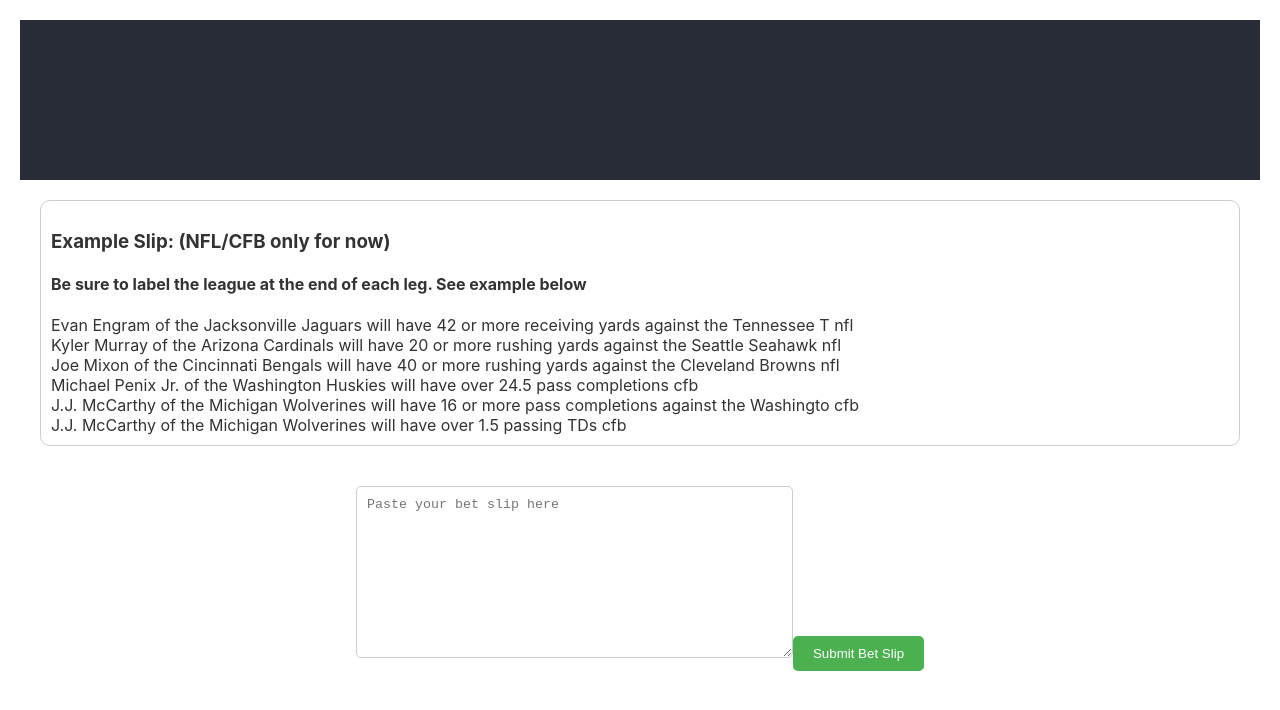
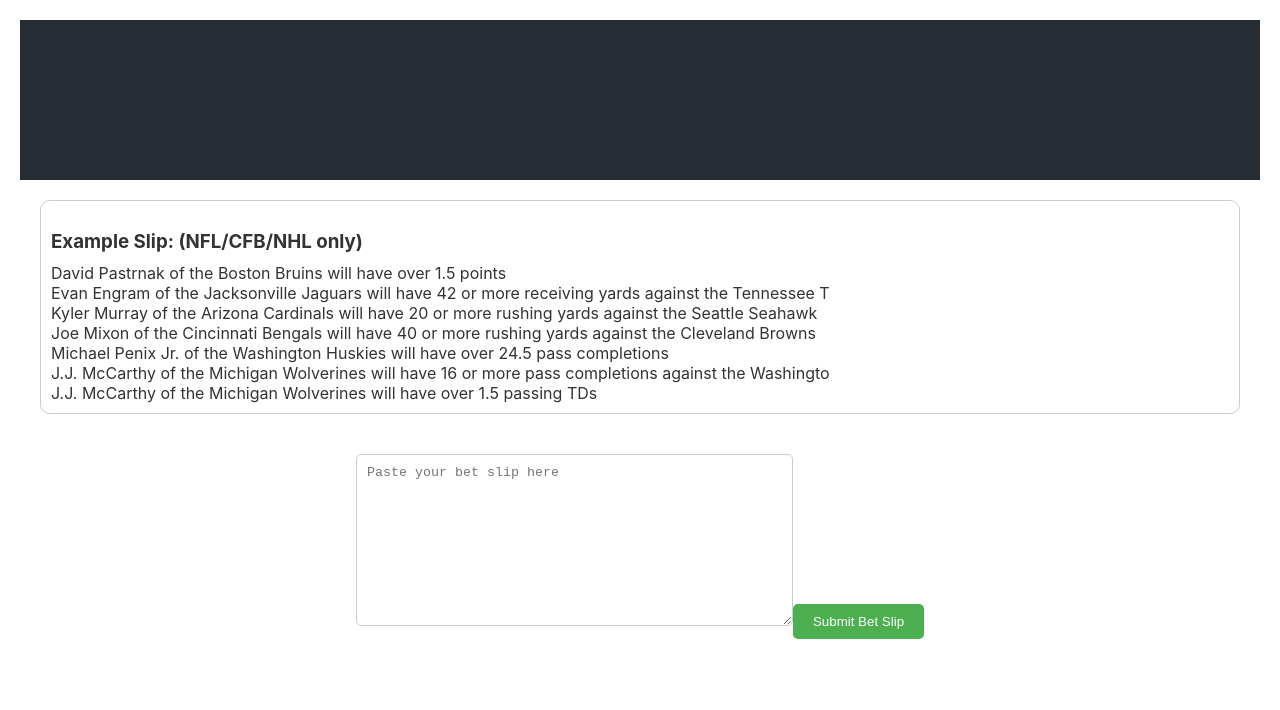
Before and after one commit to edPratt/edpratt.github.io, a React (Create React App) app: page / in a window 1280 px wide. Shown: the top 710 px of the page. Built offline with nearby package versions, Linux system fonts and the light colour scheme.

Commit message:
can take in nhl stats now, but wont have result

```diff
--- a/src/App.tsx
+++ b/src/App.tsx
@@ -47,9 +47,12 @@ function App() {
   };
 
   function isTargetMet(responseItem: string): boolean {
+    if (!responseItem) return false;
     const parts = responseItem.split(', ');
     const targetPart = parts[2]; // "Target: X"
     const valuePart = parts[3]; // "Value: Y"
+
+    if (!targetPart || !valuePart) return false;
 
     const targetValue = parseInt(targetPart.split(': ')[1]);
     const actualValue = parseInt(valuePart.split(': ')[1]);
@@ -66,14 +69,14 @@ function App() {
       <div className='slip-example'>
         {showPreview && betSlipPreview ? (
           <>
-            <h3>Example Slip: (NFL/CFB only for now)</h3>
-            <h4>Be sure to label the league at the end of each leg. See example below</h4>
-            <div>Evan Engram of the Jacksonville Jaguars will have 42 or more receiving yards against the Tennessee T nfl</div>
-            <div>Kyler Murray of the Arizona Cardinals will have 20 or more rushing yards against the Seattle Seahawk nfl</div>
-            <div>Joe Mixon of the Cincinnati Bengals will have 40 or more rushing yards against the Cleveland Browns nfl</div>
-            <div>Michael Penix Jr. of the Washington Huskies will have over 24.5 pass completions cfb</div>
-            <div>J.J. McCarthy of the Michigan Wolverines will have 16 or more pass completions against the Washingto cfb</div>
-            <div>J.J. McCarthy of the Michigan Wolverines will have over 1.5 passing TDs cfb</div>
+            <h3>Example Slip: (NFL/CFB/NHL only)</h3>
+            <div>David Pastrnak of the Boston Bruins will have over 1.5 points</div>
+            <div>Evan Engram of the Jacksonville Jaguars will have 42 or more receiving yards against the Tennessee T</div>
+            <div>Kyler Murray of the Arizona Cardinals will have 20 or more rushing yards against the Seattle Seahawk</div>
+            <div>Joe Mixon of the Cincinnati Bengals will have 40 or more rushing yards against the Cleveland Browns</div>
+            <div>Michael Penix Jr. of the Washington Huskies will have over 24.5 pass completions</div>
+            <div>J.J. McCarthy of the Michigan Wolverines will have 16 or more pass completions against the Washingto</div>
+            <div>J.J. McCarthy of the Michigan Wolverines will have over 1.5 passing TDs</div>
           </>
         ) : (
           <>
@@ -102,7 +105,9 @@ function App() {
         <div className="response-container">
           {apiResponse.map((item, index) => (
             <div className={`response-card ${isTargetMet(item) ? 'success' : 'failure'}`} key={index}>
-              <p>{item}</p>
+              <p style={item ? {} : { fontSize: '12px' }}>
+                {item ? item : "Unable to process this stat. It may be that the game hasn't started yet, or is too far back in time."}
+              </p>
             </div>
           ))}
         </div>
```
